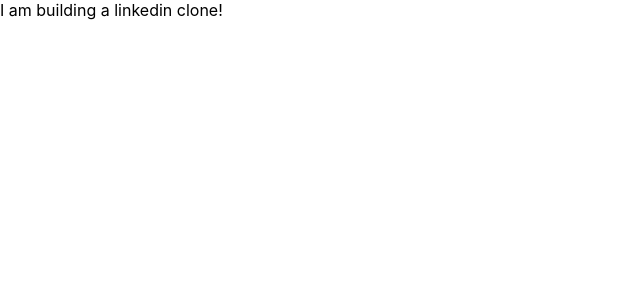
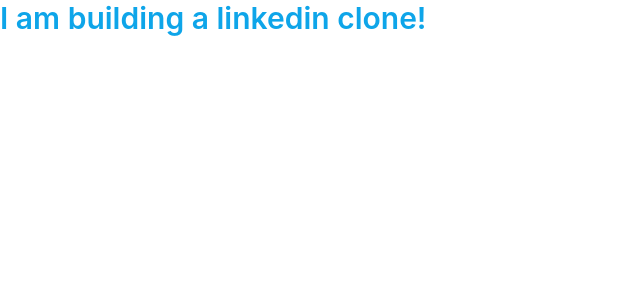
Before and after one commit to gurudattpuranik25/linkedin-clone, a React (Create React App) app: page / in a window 1280 px wide. Shown: the top 300 px of the page, without its empty margins (0-640 px from the left). Built offline with nearby package versions, Linux system fonts and the light colour scheme.

Commit message:
initial commit

```diff
--- a/package.json
+++ b/package.json
@@ -8,6 +8,7 @@
     "@testing-library/user-event": "^13.5.0",
     "react": "^18.2.0",
     "react-dom": "^18.2.0",
+    "react-router-dom": "^5.2.0",
     "react-scripts": "5.0.1",
     "web-vitals": "^2.1.4"
   },
@@ -34,5 +35,10 @@
       "last 1 firefox version",
       "last 1 safari version"
     ]
+  },
+  "devDependencies": {
+    "autoprefixer": "^10.4.8",
+    "postcss": "^8.4.14",
+    "tailwindcss": "^3.1.7"
   }
 }
--- /dev/null
+++ b/postcss.config.js
@@ -0,0 +1,6 @@
+module.exports = {
+  plugins: {
+    tailwindcss: {},
+    autoprefixer: {},
+  },
+}
--- a/src/App.js
+++ b/src/App.js
@@ -1,5 +1,9 @@
 function App() {
-  return <div>I am building a linkedin clone!</div>;
+  return (
+    <div className=" text-3xl font-semibold text-sky-500">
+      I am building a linkedin clone!
+    </div>
+  );
 }
 
 export default App;
--- /dev/null
+++ b/tailwind.config.js
@@ -0,0 +1,9 @@
+/** @type {import('tailwindcss').Config} */
+module.exports = {
+  content: ["./src/**/*.{js,jsx,ts,tsx}"],
+
+  theme: {
+    extend: {},
+  },
+  plugins: [],
+};
```
Also changed, not shown: public/index.html (+4 -1 lines), src/index.css (+7 -3 lines), 2 other files (tests, documents, lock files or other folders).
